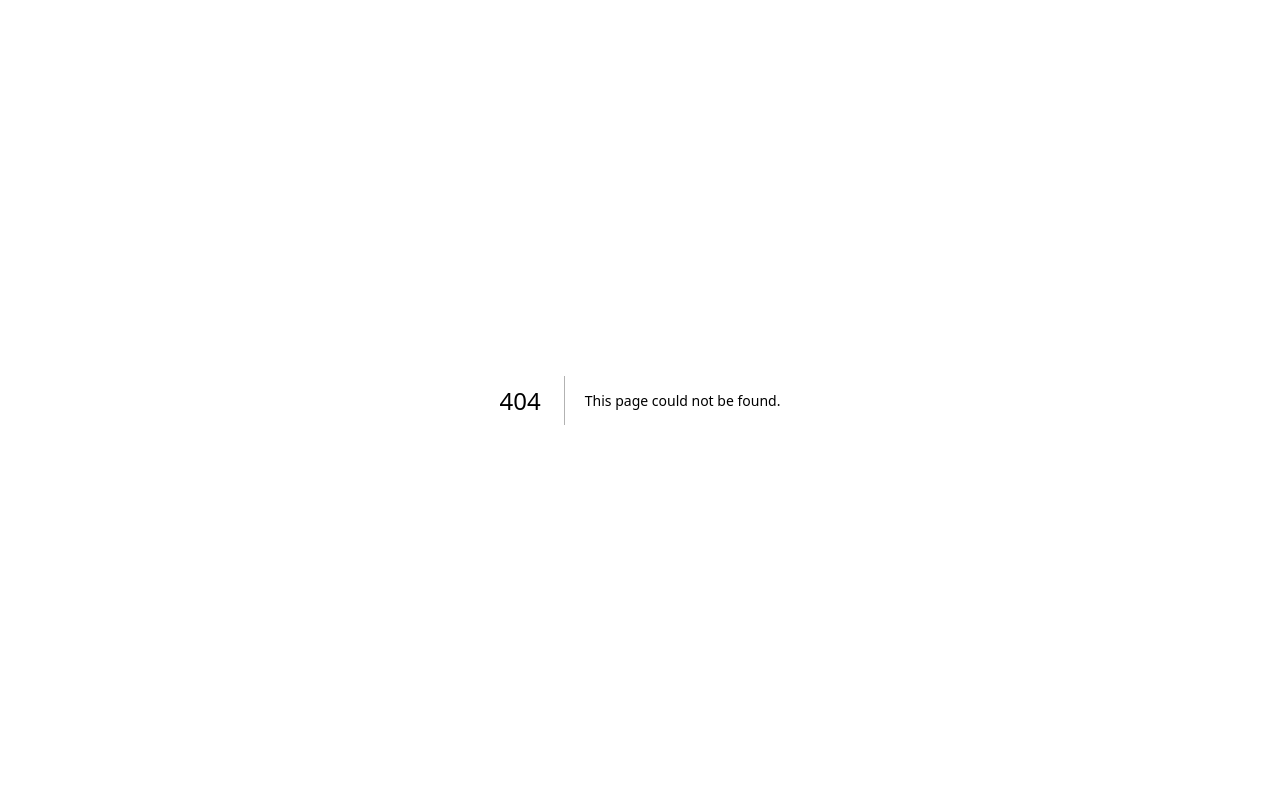
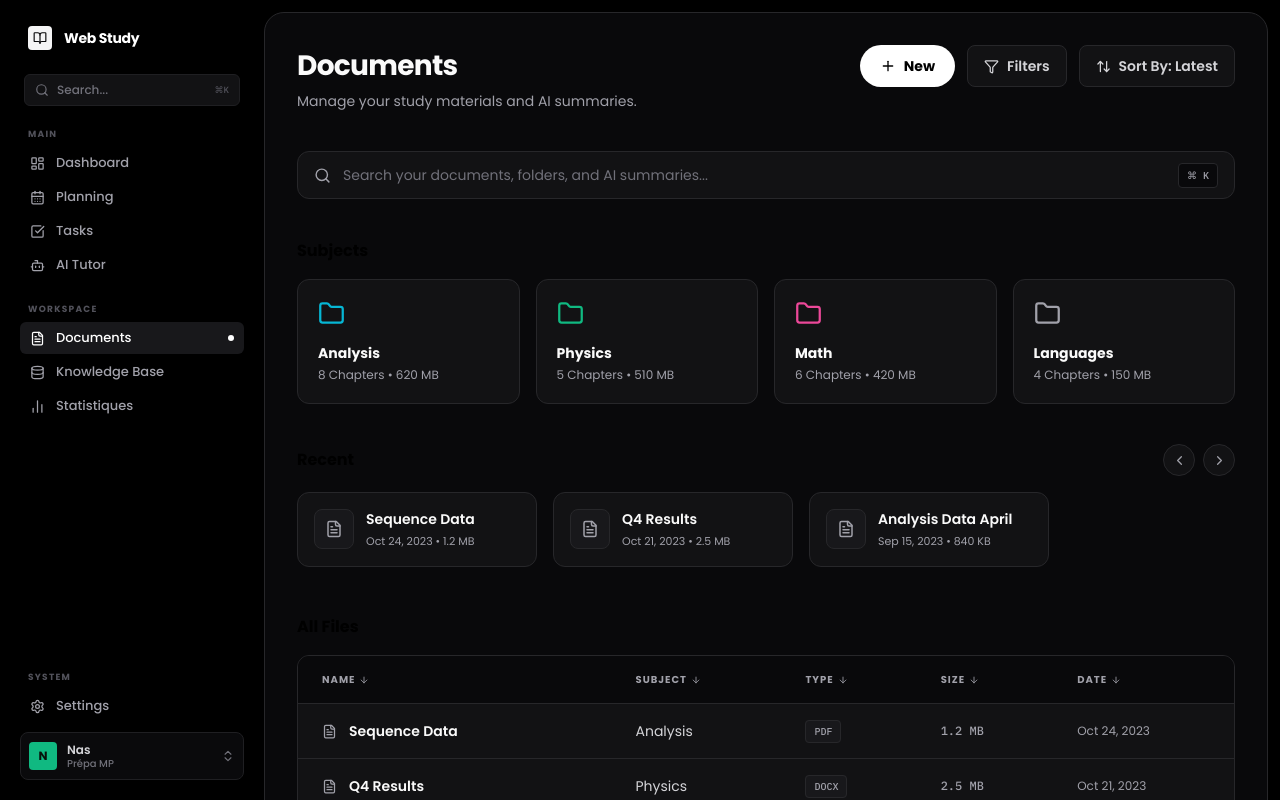
Before and after one commit to Nas4Real/web-study, a Next.js app: page /documents in a window 1280 px wide. Before the commit this address had no page. Shown: the top 800 px of the page. Built offline with nearby package versions, Linux system fonts and the light colour scheme.

Commit message:
feat: add approved documents workspace

```diff
--- /dev/null
+++ b/src/app/(workspace)/documents/page.tsx
@@ -0,0 +1,5 @@
+import { DocumentsPage } from "@/features/documents/documents-page";
+
+export default function DocumentsRoute() {
+  return <DocumentsPage />;
+}
--- /dev/null
+++ b/src/features/documents/documents-page.tsx
@@ -0,0 +1,27 @@
+import { ArrowDown, ArrowUpDown, ChevronLeft, ChevronRight, FileText, Filter, Folder, Plus, Search } from "lucide-react";
+
+import type { WorkspaceTone } from "@/domain/dto";
+import { documentsPageFixture } from "@/fixtures";
+
+const tones: Record<WorkspaceTone, string> = {
+  algebra: "text-algebra",
+  analysis: "text-analysis",
+  physics: "text-physics",
+  method: "text-method",
+  neutral: "text-text-muted",
+};
+
+export function DocumentsPage() {
+  return (
+    <div className="min-h-full space-y-10 overflow-y-auto p-4 sm:p-6 xl:p-8">
+      <header className="flex flex-col justify-between gap-5 sm:flex-row sm:items-start">
+        <div><h1 className="text-[28px] font-bold tracking-tight">Documents</h1><p className="mt-1 text-sm text-text-muted">Manage your study materials and AI summaries.</p></div>
+        <div className="flex flex-wrap gap-3"><button className="flex items-center gap-2 rounded-full bg-white px-5 py-2.5 text-sm font-bold text-black" type="button"><Plus aria-hidden="true" size={16} />New</button><button className="flex items-center gap-2 rounded-lg border border-border-panel bg-card px-4 py-2.5 text-sm font-semibold text-text-secondary" type="button"><Filter aria-hidden="true" size={15} />Filters</button><button className="flex items-center gap-2 rounded-lg border border-border-panel bg-card px-4 py-2.5 text-sm font-semibold text-text-secondary" type="button"><ArrowUpDown aria-hidden="true" size={15} />Sort By: Latest</button></div>
+      </header>
+      <label className="flex h-12 items-center gap-3 rounded-xl border border-border-panel bg-card px-4 text-text-muted"><Search aria-hidden="true" size={17} /><span className="sr-only">Search documents</span><input aria-label="Search documents" className="min-w-0 flex-1 bg-transparent text-sm outline-none placeholder:text-text-tertiary" placeholder="Search your documents, folders, and AI summaries..." type="search" /><kbd className="hidden rounded border border-border-panel bg-panel px-2 py-1 font-mono text-[10px] sm:block">⌘ K</kbd></label>
+      <section><h2 className="mb-4 text-base font-bold">Subjects</h2><div className="grid gap-4 sm:grid-cols-2 xl:grid-cols-4">{documentsPageFixture.folders.map((folder) => <button className="rounded-xl border border-border-panel bg-card p-5 text-left transition-colors hover:bg-card-hover" key={folder.id} type="button"><Folder aria-hidden="true" className={tones[folder.tone]} size={27} /><span className="mt-4 block text-sm font-bold">{folder.name}</span><span className="mt-1 block text-xs text-text-muted">{folder.detail}</span></button>)}</div></section>
+      <section><div className="mb-4 flex items-center justify-between"><h2 className="text-base font-bold">Recent</h2><div className="flex gap-2"><button aria-label="Previous recent files" className="grid size-8 place-items-center rounded-full border border-border-panel bg-card text-text-muted" type="button"><ChevronLeft aria-hidden="true" size={15} /></button><button aria-label="Next recent files" className="grid size-8 place-items-center rounded-full border border-border-panel bg-card text-text-muted" type="button"><ChevronRight aria-hidden="true" size={15} /></button></div></div><div className="flex gap-4 overflow-x-auto pb-2">{documentsPageFixture.recent.map((document) => <button className="flex min-w-[240px] items-center gap-3 rounded-xl border border-border-panel bg-card p-4 text-left" key={document.id} type="button"><span className="grid size-10 place-items-center rounded-lg border border-border-panel bg-card-hover text-text-muted"><FileText aria-hidden="true" size={18} /></span><span><span className="block text-sm font-semibold">{document.name}</span><span className="mt-1 block text-[11px] text-text-muted">{document.dateLabel} • {document.sizeLabel}</span></span></button>)}</div></section>
+      <section><h2 className="mb-4 text-base font-bold">All Files</h2><div className="overflow-x-auto rounded-xl border border-border-panel bg-card"><table className="min-w-[760px] w-full text-left"><thead className="border-b border-border-panel bg-panel text-[10px] uppercase tracking-widest text-text-muted"><tr>{["Name", "Subject", "Type", "Size", "Date"].map((label) => <th className="px-6 py-4" key={label}>{label}<ArrowDown aria-hidden="true" className="ml-1 inline" size={10} /></th>)}</tr></thead><tbody className="divide-y divide-border-panel">{documentsPageFixture.files.map((document) => <tr className="text-sm" key={document.id}><td className="px-6 py-4 font-semibold"><FileText aria-hidden="true" className="mr-3 inline text-text-muted" size={15} />{document.name}</td><td className="px-6 py-4 text-text-secondary">{document.subjectLabel}</td><td className="px-6 py-4"><span className="rounded border border-border-panel bg-card-hover px-2 py-1 font-mono text-[10px] text-text-muted">{document.kindLabel}</span></td><td className="px-6 py-4 font-mono text-xs text-text-muted">{document.sizeLabel}</td><td className="px-6 py-4 text-xs text-text-muted">{document.dateLabel}</td></tr>)}</tbody></table></div></section>
+    </div>
+  );
+}
```
